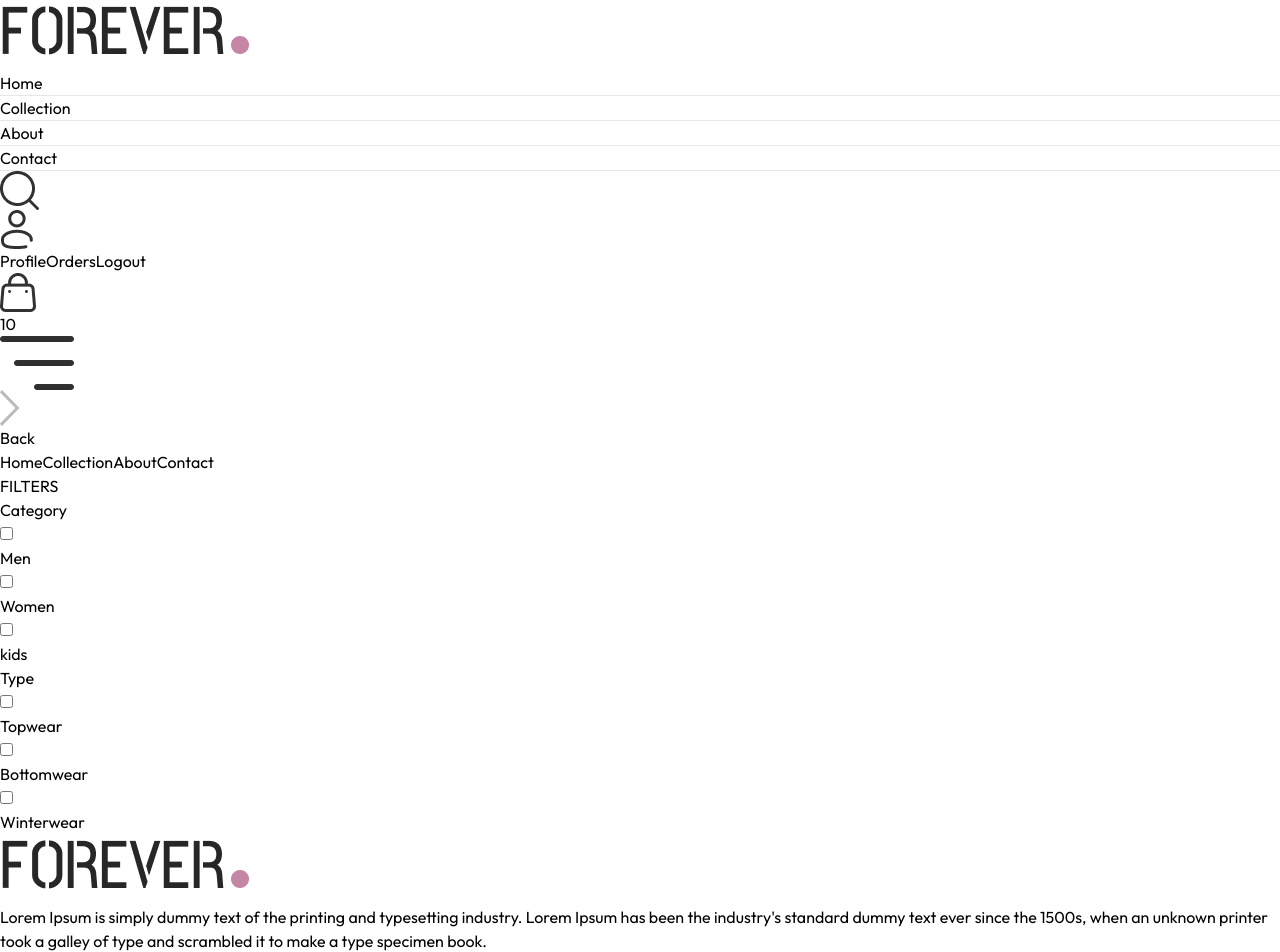
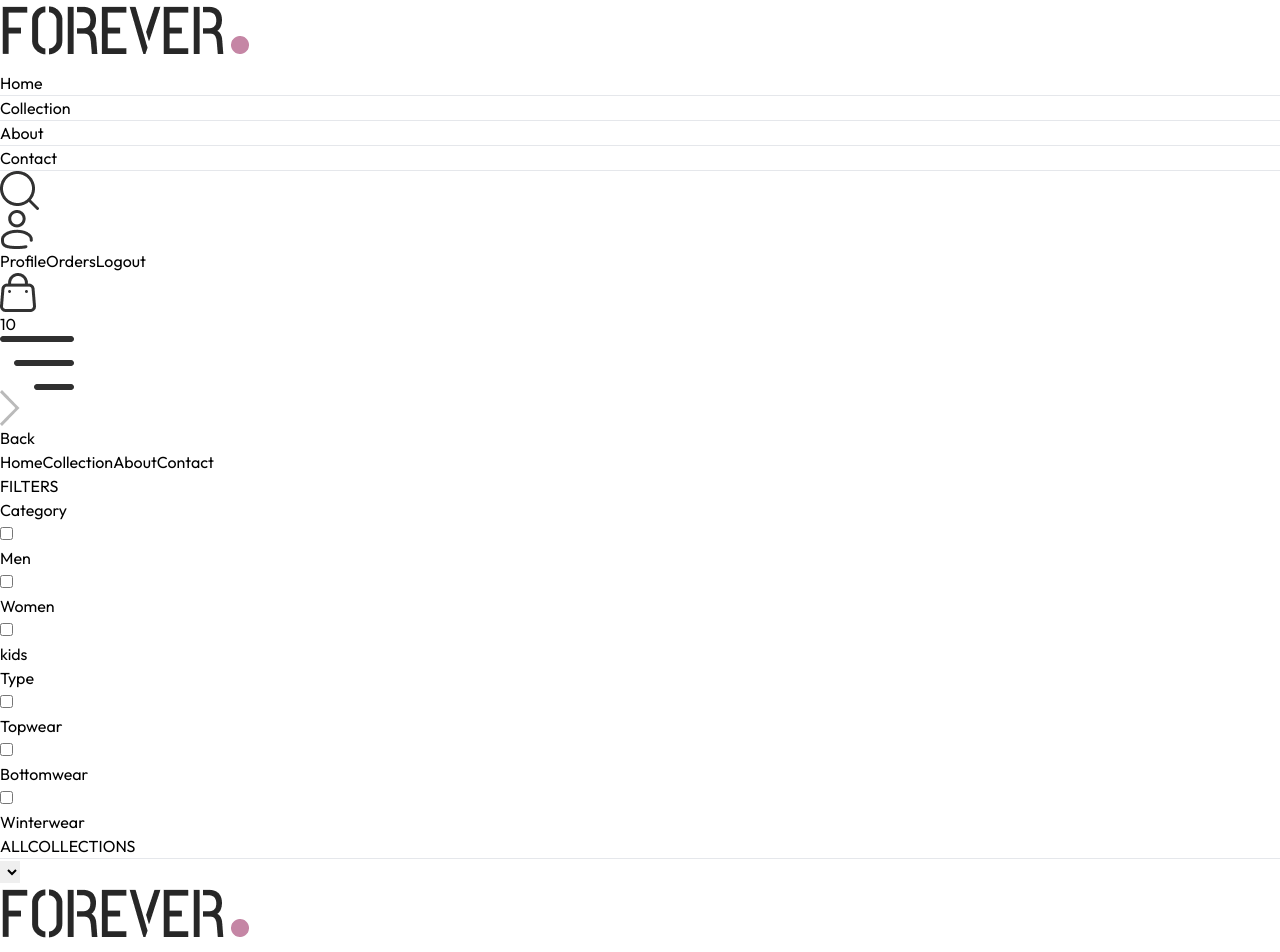
Before and after one commit to fromSoundToDev/E-commerce-fullsatck, a React (Vite) app in the folder client/: page /collection in a window 1280 px wide. Shown: the top 952 px of the page. Built offline with nearby package versions, Linux system fonts and the light colour scheme; a web font is replaced by a local one.

Commit message:
add title

```diff
--- a/client/src/pages/Collection.jsx
+++ b/client/src/pages/Collection.jsx
@@ -3,7 +3,7 @@ import LatestProducts from "../components/LatestProducts";
 
 export default function Collection() {
   return (
-    <div className="flex flex-col sm:grid grid-cols-5">
+    <div className="flex flex-col sm:grid grid-cols-6">
       <div className="col-span-1">
         <div className="text-[20px] sm:text-[22px] text-[#343434]">FILTERS</div>
         {/* filter  */}
@@ -87,14 +87,24 @@ export default function Collection() {
         </div>
       </div>
       {/* collections  */}
-      <div className="col-span-4">
+      <div className="col-span-5">
         {/* collection title  */}
-        <div className="">
-
-        </div>
+        <div className=""></div>
 
         {/* collection item  */}
-        <div className=""></div>
+        <div className="">
+          {/* title  */}
+          <div className="flex ">
+            <h1 className="">
+              <span className="">ALL</span>COLLECTIONS
+            </h1>
+            <hr className="" />
+          </div>
+          {/* selection  */}
+          <select name="" id="" className="">
+            <option value="" className=""></option>
+          </select>
+        </div>
       </div>
     </div>
   );
```
